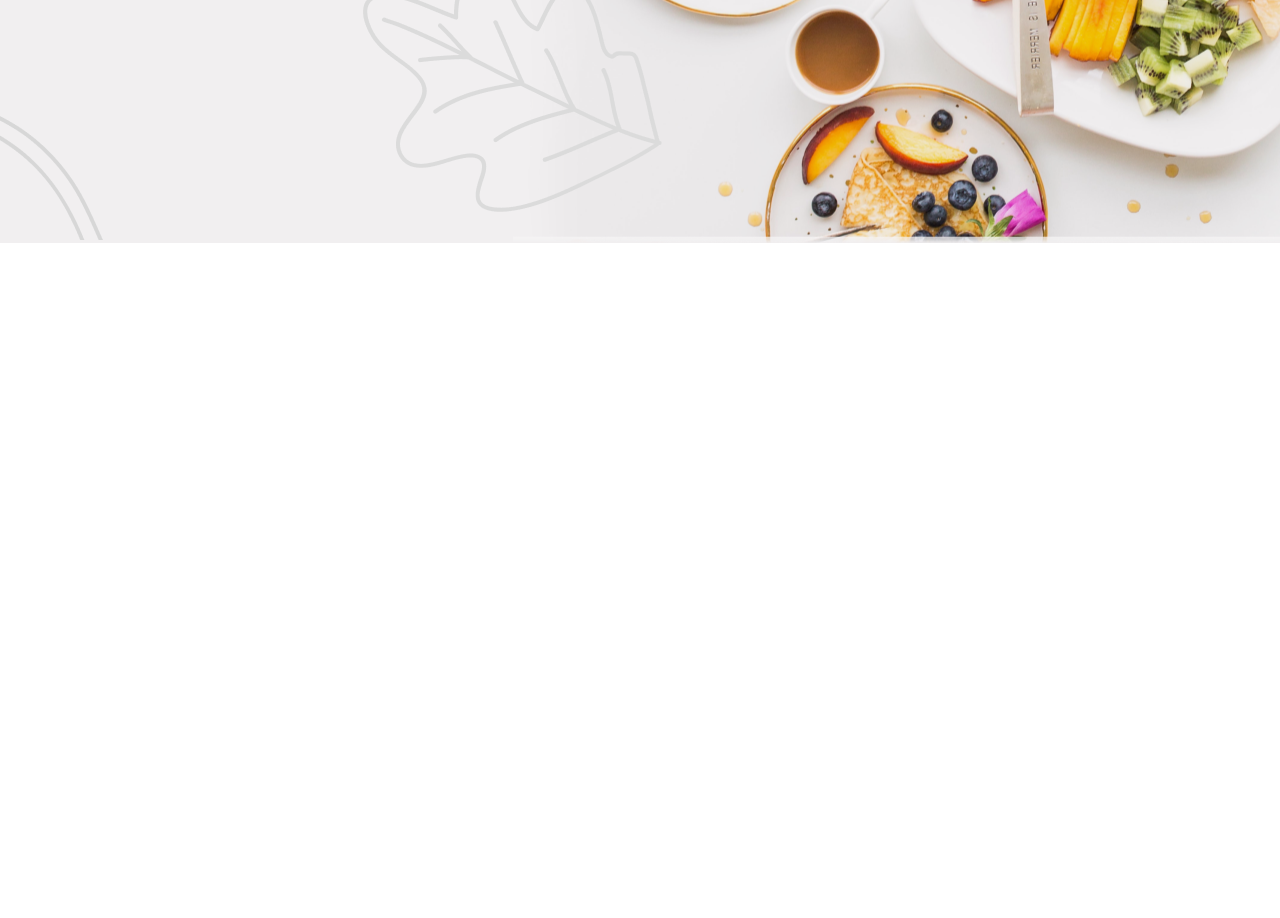
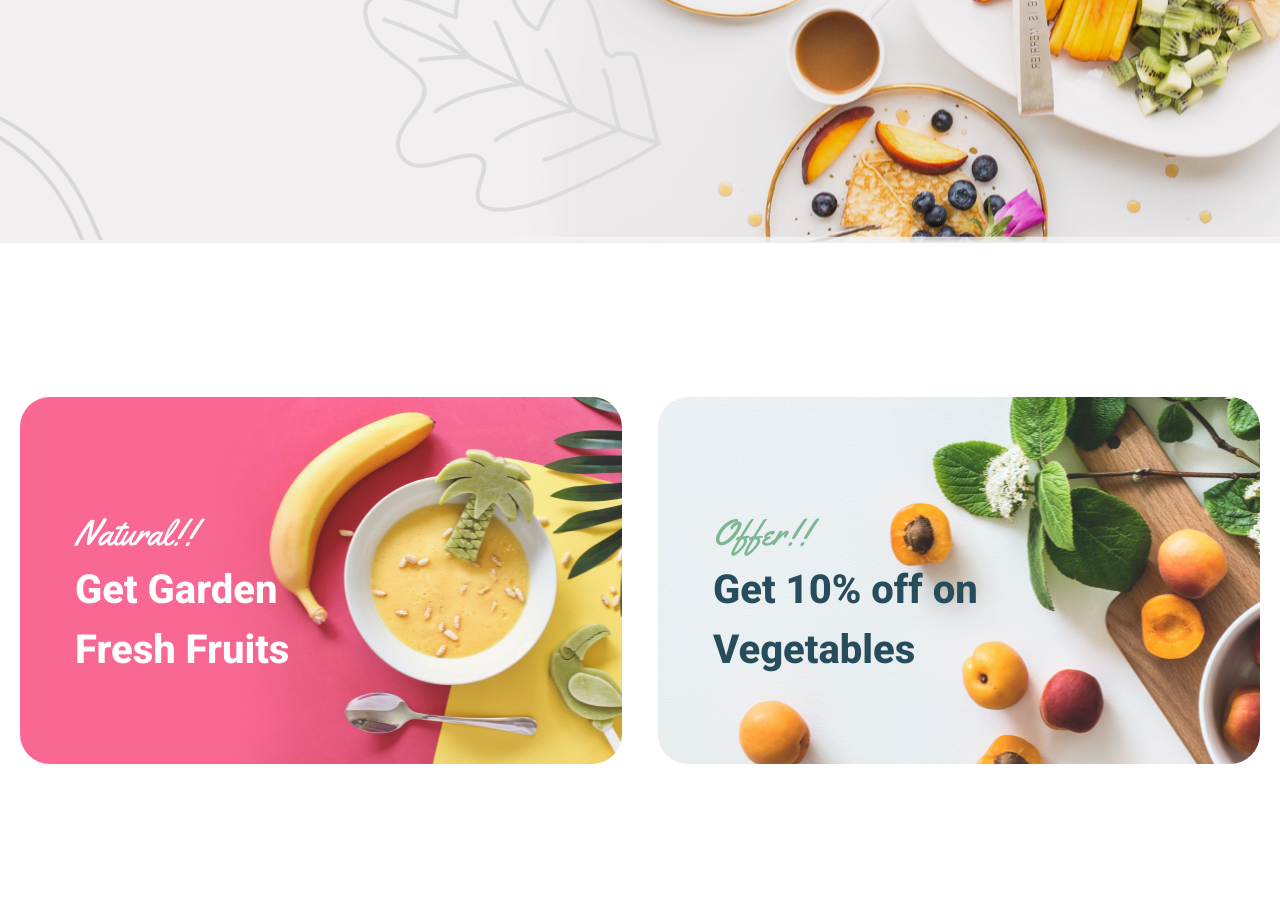
Before and after one commit to SarahAndDuck/Organick, a plain HTML site: page index.html in a window 1280 px wide. Shown: the part 955-1873 px from the top of the page. Before the commit the page ends 1198 px from the top, so only its background shows below. Drawn offline with nearby package versions, Linux system fonts and the light colour scheme; files that its build step writes are made by us from their sources.

Commit message:
feat: add baner section

```diff
--- a/index.html
+++ b/index.html
@@ -80,6 +80,18 @@
             </div>
           </div>
         </section>
+        <section class="section baners">
+          <div class="baners__container container">
+            <div class="baners__item">
+              <div class="baners__subtitle">Natural!!</div>
+              <div class="baners__title">Get Garden Fresh Fruits</div>
+            </div>
+            <div class="baners__item">
+              <div class="baners__subtitle">Offer!!</div>
+              <div class="baners__title">Get 10% off on Vegetables</div>
+            </div>
+          </div>
+        </section>
       </main>
       <footer class="footer"></footer>
     </div>
--- /dev/null
+++ b/scss/_baners.scss
@@ -0,0 +1,63 @@
+.baners {
+  // .baners__container
+
+  &__container {
+    padding-top: 154px;
+    padding-bottom: 154px;
+    display: flex;
+    justify-content: space-between;
+    gap: 36px;
+  }
+
+  // .baners__item
+
+  &__item {
+    border-radius: 30px;
+    overflow: hidden;
+    height: 367px;
+    width: 682px;
+    padding-top: 109px;
+    padding-left: 55px;
+  }
+  &__item:first-child {
+    background: url("../imgs/baner-1.jpg");
+    background-position: center;
+    background-repeat: no-repeat;
+    background-color: #f1eff0;
+    .baners__subtitle {
+      color: #fff;
+    }
+    .baners__title {
+      color: #fff;
+    }
+  }
+  &__item:nth-child(2) {
+    background: url("../imgs/baner-2.jpg");
+    background-position: center;
+    background-repeat: no-repeat;
+    background-color: #f1eff0;
+    .baners__subtitle {
+      color: #7eb693;
+    }
+    .baners__title {
+      color: #274c5b;
+    }
+  }
+
+  // .baners__subtitle
+  &__subtitle {
+    font-family: var(--third-family);
+    font-weight: 400;
+    font-size: 36px;
+    width: 277px;
+  }
+
+  // .baners__title
+
+  &__title {
+    font-family: var(--font-family);
+    font-weight: 800;
+    font-size: 40px;
+    width: 277px;
+  }
+}
--- a/scss/_hero.scss
+++ b/scss/_hero.scss
@@ -1,12 +1,9 @@
-.section {
+.hero {
   background: url("../imgs/hero-background.png"), url("../imgs/hero-image.png");
   // background-size: cover;
   background-position: center;
   background-repeat: no-repeat;
   background-color: #f1eff0;
-}
-
-.hero {
   // .hero__container
 
   &__container {
--- a/scss/style.scss
+++ b/scss/style.scss
@@ -84,3 +84,4 @@ h4.title {
 @import "./reset.scss";
 @import "./header.scss";
 @import "./hero.scss";
+@import "./baners.scss";
```
Also changed, not shown: css/style.css, imgs/baner-1.jpg (added), imgs/baner-2.jpg (added), 1 other file.
